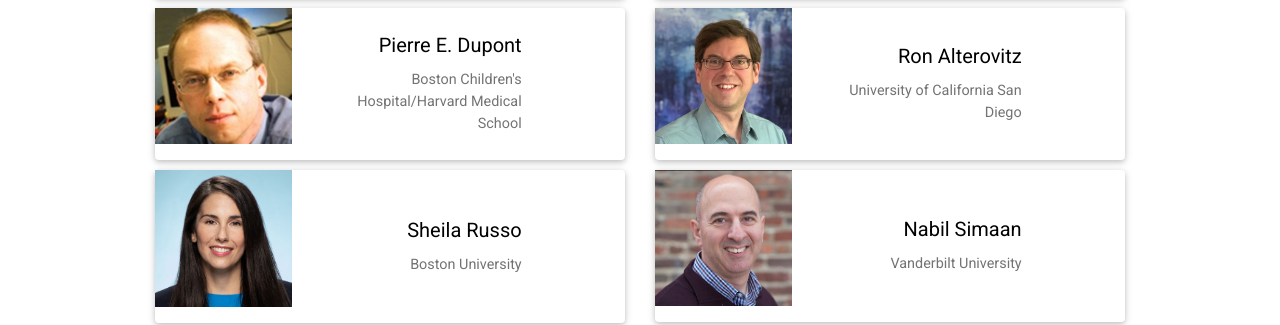
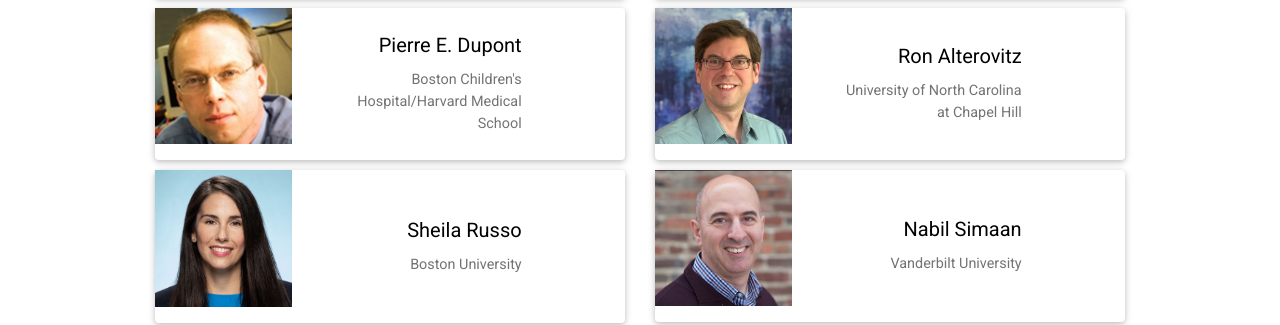
Before and after one commit to future-med-roboticist/future-med-roboticist.github.io, a Jekyll site: the page built from _pages/home.md, in a window 1280 px wide and 900 px high, scrolled down 836 px. Shown: the part 178-503 px from the top of the window. Built offline with Jekyll 4.4.1, drawn with Linux system fonts in a browser that asks for light colours; full-size pictures stand in for the smaller copies a plugin makes; comment, search, counter and statistics services are not loaded; a style sheet for code colours, icons or effects is not loaded.

Commit message:
Update home.md

```diff
--- a/_pages/home.md
+++ b/_pages/home.md
@@ -33,7 +33,7 @@ The workshop will also feature late breaking results as [**Poster Submissions**]
 
   {% include people_horizontal.html name="Pierre E. Dupont" affiliation="Boston Children's Hospital/Harvard Medical School" url="https://www.childrenshospital.org/research/researchers/pierre-e-dupont" img="/assets/img/people/pierre.jpg" %}
 
-  {% include people_horizontal.html name="Ron Alterovitz" affiliation="University of California San Diego" url="https://www.cs.unc.edu/~ron/" img="/assets/img/people/ron.png" %}
+  {% include people_horizontal.html name="Ron Alterovitz" affiliation="University of North Carolina at Chapel Hill" url="https://www.cs.unc.edu/~ron/" img="/assets/img/people/ron.png" %}
 
   {% include people_horizontal.html name="Sheila Russo" affiliation="Boston University" url="https://www.bu.edu/eng/profile/sheila-russo-phd/" img="/assets/img/people/sheila.jpg" %}
 
```
